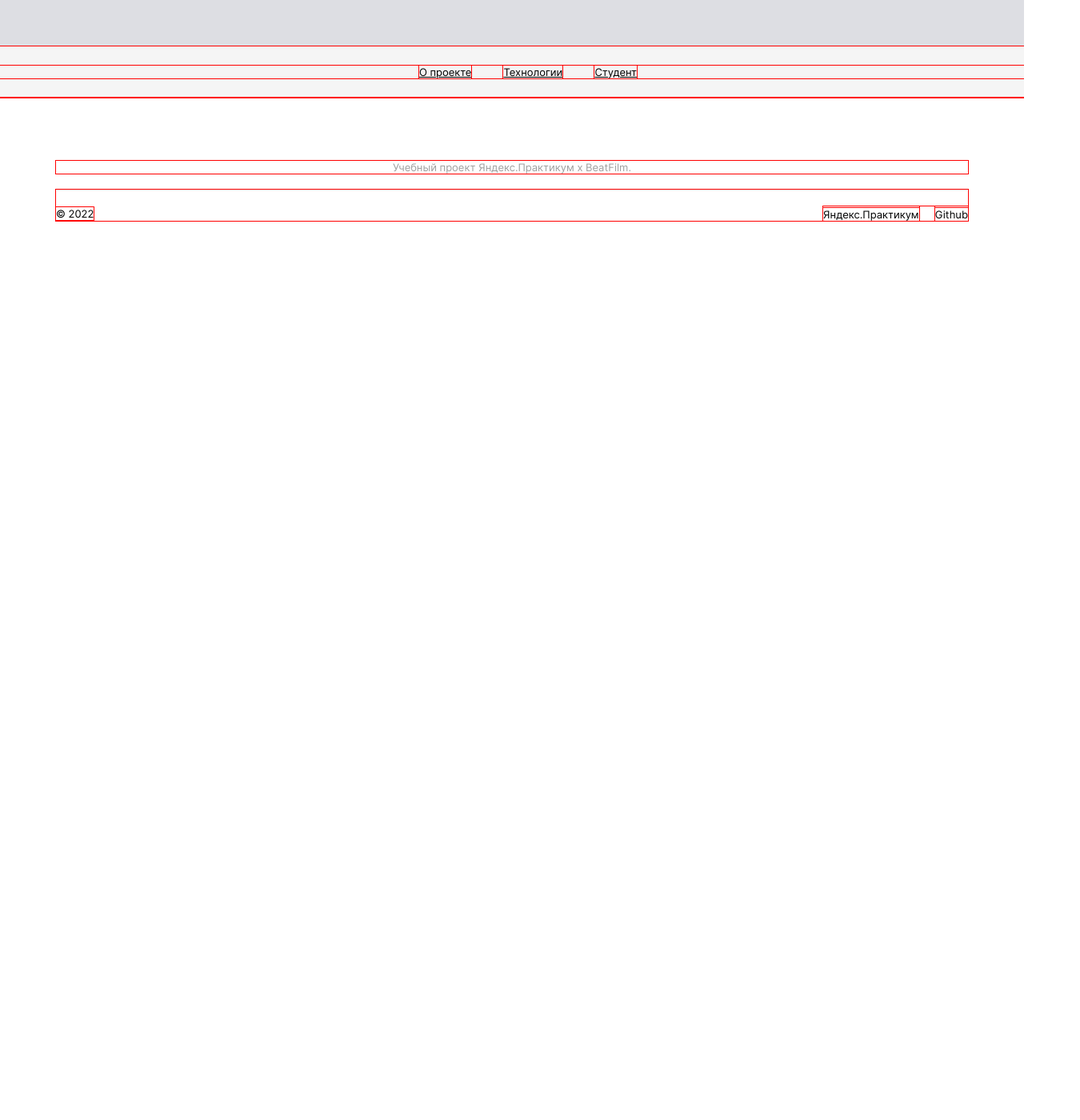
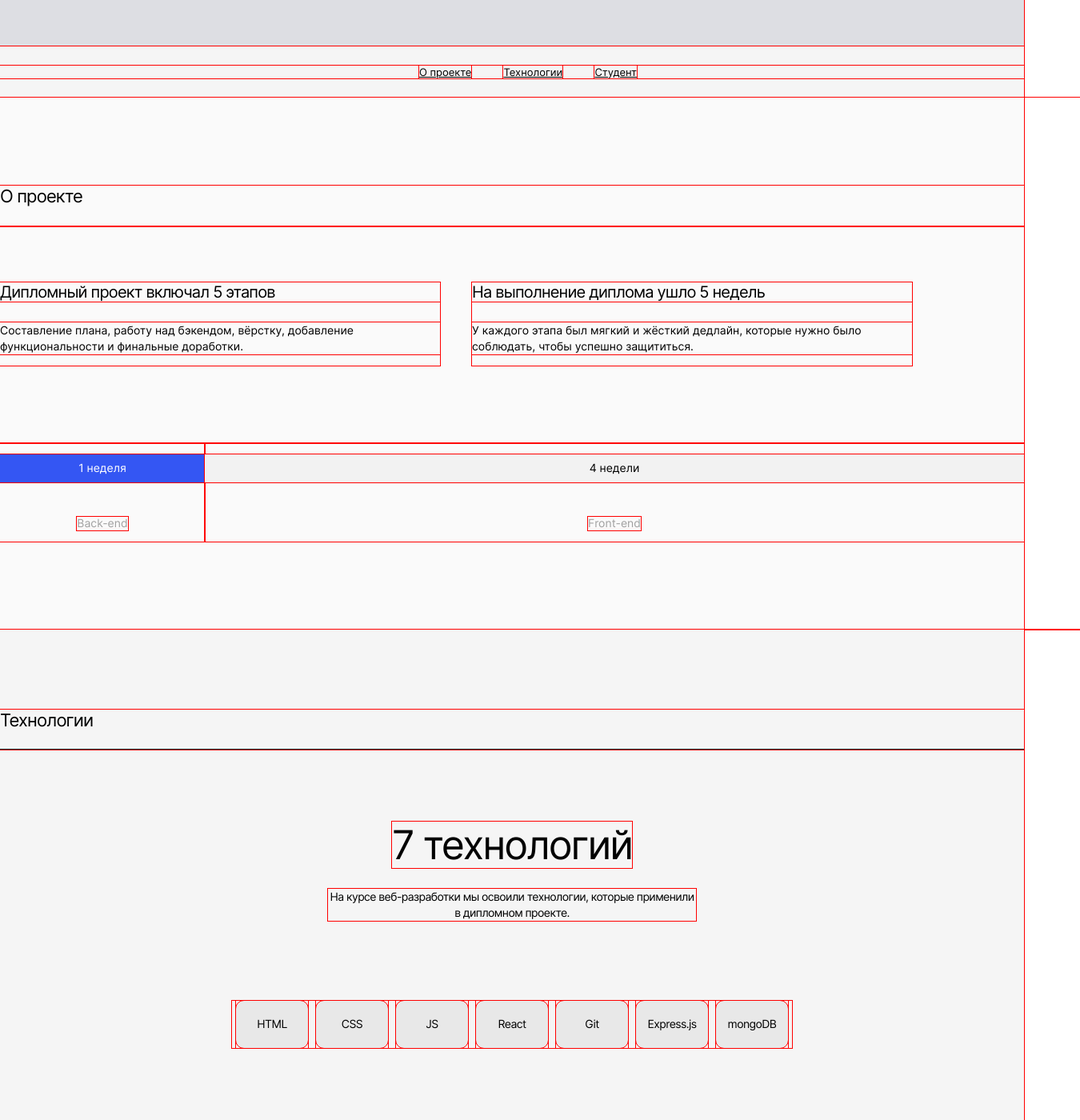
Before and after one commit to td-diana/movies-explorer-frontend, a React (Create React App) app: page / in a window 1280 px wide. Shown: the part 600-2000 px from the top of the page at 80% size, 1350 px wide, since content can reach past the window. Before the commit the page ends 896 px from the top, so only its background shows below. Built offline with nearby package versions, Linux system fonts and the light colour scheme.

Commit message:
AboutProject , Techs компоненты

```diff
--- /dev/null
+++ b/src/components/AboutProject/AboutProject.css
@@ -0,0 +1,108 @@
+.about-project {
+  display: flex;
+  flex-direction: column;
+  align-items: center;
+  width: 100%;
+  background-color: #fafafa;
+}
+
+.about-project__container {
+  max-width: 1280px;
+  width: 100%;
+  padding: 110px 70px;
+  display: flex;
+  justify-content: space-between;
+  align-items: flex-start;
+  flex-direction: column;
+}
+
+.about-project__title {
+  margin: 0;
+  font-weight: 400;
+  font-size: 22px;
+  line-height: 1.23;
+  letter-spacing: -0.04em;
+  border-bottom: 1px solid #000000;
+  padding-bottom: 23px;
+  width: 100%;
+}
+
+.about-project__list {
+  display: flex;
+  width: 100%;
+  list-style: none;
+  margin: 0;
+  padding: 70px 0 97px;
+  gap: 40px;
+}
+
+.about-project__item {
+  max-width: 550px;
+}
+
+.about-project__item-title {
+  margin: 0;
+  font-weight: 400;
+  font-size: 20px;
+  line-height: 1.2;
+  letter-spacing: -0.04em;
+}
+
+.about-project__item-description {
+  font-weight: 400;
+  font-size: 14px;
+  line-height: 1.43;
+  margin-top: 26px;
+}
+
+.about-project__project {
+  display: flex;
+  width: 100%;
+}
+
+.about-project__backend {
+  display: flex;
+  flex-direction: column;
+  width: 20%;
+  align-items: center;
+  gap: 15px;
+}
+
+.about-project__frontend {
+  display: flex;
+  flex-direction: column;
+  align-items: center;
+  gap: 15px;
+  flex-grow: 1;
+}
+
+.about-project__backend-time {
+  text-align: center;
+  width: 100%;
+  padding: 9px 0;
+  box-sizing: border-box;
+  font-weight: 400;
+  font-size: 14px;
+  line-height: 1.21;
+  color: #fff;
+  background-color: #3456f3;
+}
+
+.about-project__frontend-time {
+  text-align: center;
+  width: 100%;
+  padding: 9px 0;
+  box-sizing: border-box;
+  font-weight: 400;
+  font-size: 14px;
+  line-height: 1.21;
+  color: #000000;
+  background-color: #f2f2f2;
+}
+
+.about-project__project-title {
+  font-weight: 500;
+  font-size: 14px;
+  line-height: 1.21;
+  color: #a0a0a0;
+}
--- /dev/null
+++ b/src/components/AboutProject/AboutProject.js
@@ -0,0 +1,44 @@
+import "./AboutProject.css";
+
+function AboutProject() {
+  return (
+    <section className="about-project">
+      <div className="about-project__container">
+        <h2 className="about-project__title">О проекте</h2>
+        <ul className="about-project__list">
+          <li className="about-project__item">
+            <h3 className="about-project__item-title">
+              Дипломный проект включал 5 этапов
+            </h3>
+            <p className="about-project__item-description">
+              Составление плана, работу над бэкендом, вёрстку, добавление
+              функциональности и финальные доработки.
+            </p>
+          </li>
+
+          <li className="about-project__item">
+            <h3 className="about-project__item-title">
+              На выполнение диплома ушло 5 недель
+            </h3>
+            <p className="about-project__item-description">
+              У каждого этапа был мягкий и жёсткий дедлайн, которые нужно было
+              соблюдать, чтобы успешно защититься.
+            </p>
+          </li>
+        </ul>
+        <div className="about-project__project">
+          <div className="about-project__backend">
+            <p className="about-project__backend-time">1 неделя</p>
+            <p className="about-project__project-title">Back-end</p>
+          </div>
+          <div className="about-project__frontend">
+            <p className="about-project__frontend-time">4 недели</p>
+            <p className="about-project__project-title">Front-end</p>
+          </div>
+        </div>
+      </div>
+    </section>
+  );
+}
+
+export default AboutProject;
--- a/src/components/Footer/Footer.css
+++ b/src/components/Footer/Footer.css
@@ -17,7 +17,6 @@
 }
 
 .footer__title {
-  font-family: "Inter";
   font-style: normal;
   font-weight: 400;
   font-size: 13px;
@@ -31,13 +30,12 @@
 .footer__nav {
   display: flex;
   justify-content: space-between;
-  border-top: 1px solid #E8E8E8;
+  border-top: 1px solid #e8e8e8;
   align-items: center;
   padding-top: 20px;
 }
 
 .footer__copyright {
-  font-family: "Inter";
   font-style: normal;
   font-weight: 400;
   font-size: 13px;
@@ -56,7 +54,6 @@
 }
 
 .footer__link {
-  font-family: "Inter";
   font-style: normal;
   font-weight: 400;
   font-size: 13px;
--- a/src/components/Header/Header.css
+++ b/src/components/Header/Header.css
@@ -36,7 +36,6 @@
 }
 
 .header__navbar-link {
-  font-family: "Inter";
   font-style: normal;
   font-weight: 500;
   font-size: 12px;
--- a/src/components/Main/Main.js
+++ b/src/components/Main/Main.js
@@ -1,10 +1,14 @@
+import "./Main.css";
 import Promo from "../Promo/Promo";
-import "./Main.css";
+import AboutProject from "../AboutProject/AboutProject";
+import Techs from "../Techs/Techs";
 
 function Main() {
   return (
     <main className="main">
       <Promo />
+      <AboutProject />
+      <Techs />
     </main>
   );
 }
--- a/src/components/Navigation/Navigation.css
+++ b/src/components/Navigation/Navigation.css
@@ -18,7 +18,6 @@
 }
 
 .navigation__link {
-  font-family: "Inter";
   font-style: normal;
   font-weight: 500;
   font-size: 12px;
@@ -31,7 +30,6 @@
 }
 
 .navigation__link-account {
-  font-family: "Inter";
   font-style: normal;
   font-weight: 500;
   font-size: 13px;
--- a/src/components/Promo/Promo.css
+++ b/src/components/Promo/Promo.css
@@ -1,15 +1,16 @@
 .promo {
   display: flex;
-  max-width: 1280px;
+  /* max-width: 1280px; */
   width: 100%;
   flex-direction: column;
   align-items: center;
+  background-color: #dddee3;
 }
 
 .promo__container {
   display: flex;
-  /* max-width: 1280px; */
-  width: 100%;
+  max-width: 1280px;
+  /* width: 100%; */
   background-image: url("../../images/promo-logo.svg");
   background-repeat: no-repeat;
   background-position-x: 50%;
@@ -18,7 +19,6 @@
 }
 
 .promo__title {
-  font-family: "Inter";
   font-style: normal;
   font-weight: 400;
   font-size: 50px;
@@ -42,11 +42,9 @@
   justify-content: center;
   gap: 40px;
   margin: 24px 0;
-
 }
 
 .promo__link {
-  font-family: "Inter";
   font-style: normal;
   font-weight: 500;
   font-size: 13px;
@@ -55,5 +53,4 @@
   align-items: center;
   text-decoration-line: underline;
   color: #000000;
-
 }
--- a/src/components/Promo/Promo.js
+++ b/src/components/Promo/Promo.js
@@ -3,7 +3,7 @@ import "./Promo.css";
 
 function Promo() {
   return (
-    <div className="promo">
+    <section className="promo">
       <div className="promo__container">
         <h1 className="promo__title">
           Учебный проект студента факультета Веб-разработки.
@@ -28,7 +28,7 @@ function Promo() {
         </li>
       </ul>
         </nav>
-      </div>
+      </section>
 
   );
 }
--- /dev/null
+++ b/src/components/Techs/Techs.css
@@ -0,0 +1,73 @@
+.techs {
+  display: flex;
+  flex-direction: column;
+  align-items: center;
+  width: 100%;
+  background-color: #f5f5f5;
+}
+
+.techs__container {
+  max-width: 1280px;
+  width: 100%;
+  padding: 100px 70px;
+  display: flex;
+  align-items: center;
+  flex-direction: column;
+}
+
+.techs__title {
+  font-weight: 400;
+  font-size: 22px;
+  line-height: 1.23;
+  letter-spacing: -0.04em;
+  border-bottom: 1px solid #000;
+  padding-bottom: 22px;
+  width: 100%;
+  margin: 0;
+}
+
+.techs__subtitle {
+  font-weight: 400;
+  font-size: 50px;
+  line-height: 1.16;
+  text-align: center;
+  letter-spacing: -0.04em;
+  margin: 90px 0 0;
+}
+
+.techs__about {
+  font-weight: 400;
+  font-size: 14px;
+  line-height: 1.43;
+  text-align: center;
+  letter-spacing: -0.04em;
+  max-width: 460px;
+  margin: 26px 0 0;
+}
+
+.techs__list {
+  display: grid;
+  grid-template-columns: repeat(auto-fill, 90px);
+  justify-content: center;
+  max-width: 700px;
+  width: 100%;
+  list-style: none;
+  padding: 0;
+  margin: 100px 0 0;
+  gap: 10px;
+}
+
+.techs__item {
+  background-color: #e8e8e8;
+  border-radius: 10px;
+}
+
+.techs__item-name {
+  font-weight: 400;
+  font-size: 14px;
+  line-height: 1.21;
+  letter-spacing: -0.04em;
+  margin: 0;
+  padding: 21px 0;
+  text-align: center;
+}
--- /dev/null
+++ b/src/components/Techs/Techs.js
@@ -0,0 +1,41 @@
+import "./Techs.css";
+
+function Techs() {
+  return (
+    <section className="techs">
+      <div className="techs__container">
+        <h2 className="techs__title">Технологии</h2>
+        <h3 className="techs__subtitle">7 технологий</h3>
+        <p className="techs__about">
+          На курсе веб-разработки мы освоили технологии, которые применили в
+          дипломном проекте.
+        </p>
+        <ul className="techs__list">
+          <li className="techs__item">
+            <p className="techs__item-name">HTML</p>
+          </li>
+          <li className="techs__item">
+            <p className="techs__item-name">CSS</p>
+          </li>
+          <li className="techs__item">
+            <p className="techs__item-name">JS</p>
+          </li>
+          <li className="techs__item">
+            <p className="techs__item-name">React</p>
+          </li>
+          <li className="techs__item">
+            <p className="techs__item-name">Git</p>
+          </li>
+          <li className="techs__item">
+            <p className="techs__item-name">Express.js</p>
+          </li>
+          <li className="techs__item">
+            <p className="techs__item-name">mongoDB</p>
+          </li>
+        </ul>
+      </div>
+    </section>
+  );
+}
+
+export default Techs;
```
